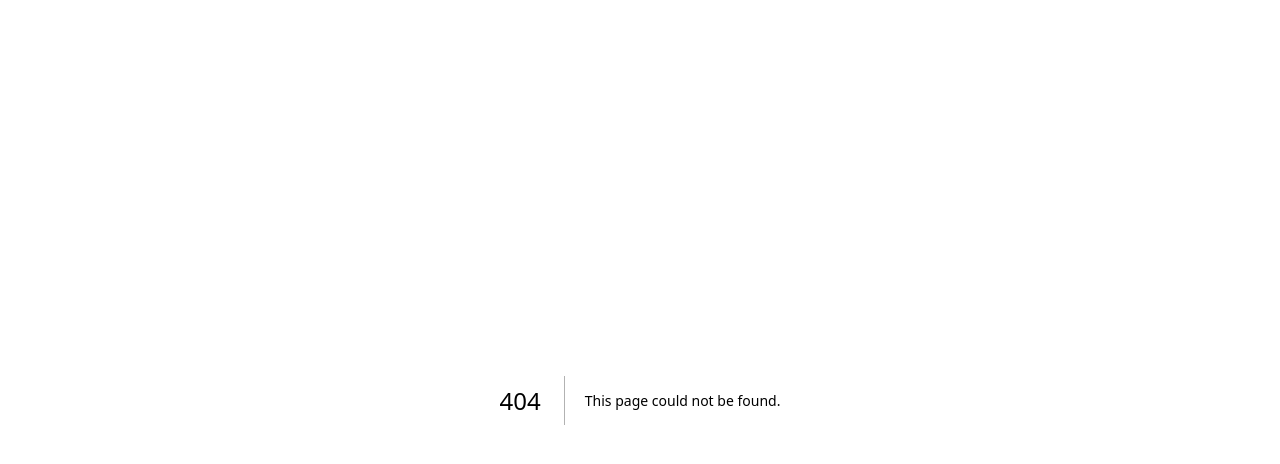
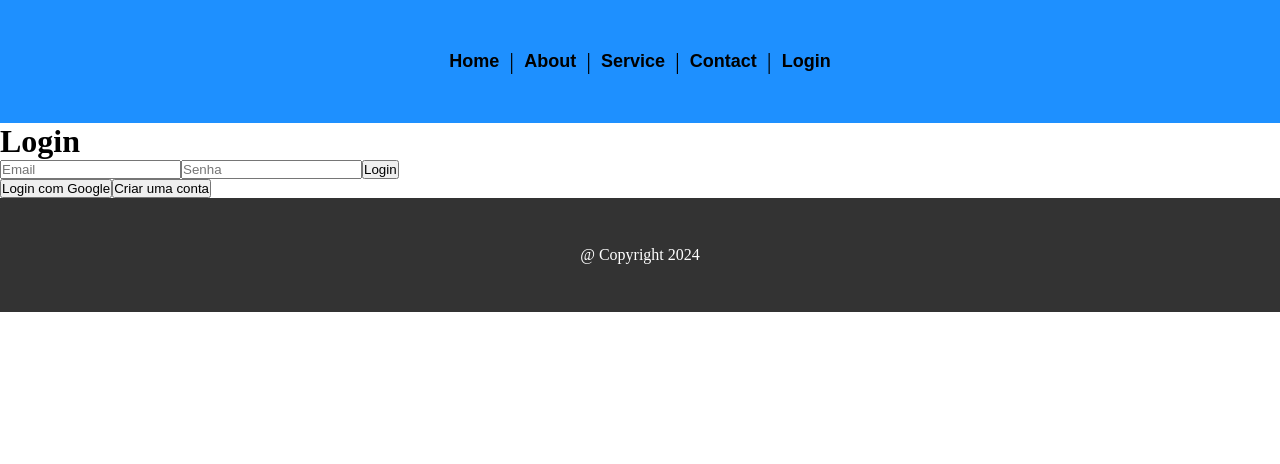
Before and after one commit to RuanKysa/Projeto-final, a Next.js app: page /login in a window 1280 px wide. Before the commit this address had no page. Shown: the top 464 px of the page. Built offline with nearby package versions, Linux system fonts and the light colour scheme; no server answers.

Commit message:
sistema de Auth

```diff
--- a/package.json
+++ b/package.json
@@ -10,6 +10,8 @@
   },
   "dependencies": {
     "@fortawesome/fontawesome-free": "^6.6.0",
+    "@fortawesome/free-solid-svg-icons": "^6.6.0",
+    "@fortawesome/react-fontawesome": "^0.2.2",
     "firebase": "^10.14.1",
     "next": "14.2.13",
     "react": "^18",
--- a/src/components/Header.js
+++ b/src/components/Header.js
@@ -1,9 +1,35 @@
-
+// components/Header.js
 
 import Link from 'next/link';
-import styles from '../styles/Header.module.css'
+import { useEffect, useState } from 'react';
+import { auth } from '@/firebaseConnection';
+import { onAuthStateChanged, signOut } from 'firebase/auth';
+import styles from '../styles/Header.module.css';
 
 export default function Header() {
+    const [user, setUser] = useState(null);
+
+    useEffect(() => {
+        const unsubscribe = onAuthStateChanged(auth, (user) => {
+            if (user) {
+                setUser(user);
+            } else {
+                setUser(null);
+            }
+        });
+
+        return () => unsubscribe(); // limpa o listener quando o componente é desmontado
+    }, []);
+
+    const handleLogout = async () => {
+        try {
+            await signOut(auth);
+            console.log("Logout bem-sucedido!");
+        } catch (err) {
+            console.error("Erro ao deslogar:", err);
+        }
+    };
+
     return (
         <header>
             <nav className={styles.container}>
@@ -23,6 +49,30 @@ export default function Header() {
                     <li className={styles.navItem}>
                         <Link href="/contact" className={styles.navLink}>Contact</Link>
                     </li>
+                    <li className={styles.separator}>|</li>
+                    {user ? (
+                        <>
+                            <li className={styles.navItem}>
+                                <img
+                                    src={user.photoURL || '/default-avatar.png'}
+                                    alt="User Avatar"
+                                    className={styles.userAvatar}
+                                />
+                            </li>
+                            <li className={styles.navItem}>
+                                <span className={styles.userEmail}>{user.email}</span>
+                            </li>
+                            <li className={styles.navItem}>
+                                <button onClick={handleLogout} className={styles.logoutButton}>
+                                    Logout
+                                </button>
+                            </li>
+                        </>
+                    ) : (
+                        <li className={styles.navItem}>
+                            <Link href="/login" className={styles.navLink}>Login</Link>
+                        </li>
+                    )}
                 </ul>
             </nav>
         </header>
--- a/src/firebaseConnection.js
+++ b/src/firebaseConnection.js
@@ -1,3 +1,4 @@
+
 import { initializeApp } from "firebase/app";
 import { getAuth } from "firebase/auth";
 import { getFirestore } from "firebase/firestore";
@@ -14,6 +15,6 @@ const firebaseConfig = {
 
 const app = initializeApp(firebaseConfig);
 
-// export const auth = getAuth(app);
+export const auth = getAuth(app);
 export const db = getFirestore(app);
 export const storage = getStorage(app);
--- /dev/null
+++ b/src/pages/login.js
@@ -0,0 +1,109 @@
+import { useState, useEffect } from "react";
+import { auth } from "@/firebaseConnection";
+import { getAuth, signInWithEmailAndPassword, createUserWithEmailAndPassword, GoogleAuthProvider, signInWithPopup, signOut } from "firebase/auth";
+import Layout from "@/layout/layout";
+
+const Login = () => {
+  const [email, setEmail] = useState("");
+  const [password, setPassword] = useState("");
+  const [error, setError] = useState("");
+  const [user, setUser] = useState(null);
+  const [isLoginMode, setIsLoginMode] = useState(true);
+  const handleLogin = async (e) => {
+    e.preventDefault();
+    const auth = getAuth();
+
+    try {
+      await signInWithEmailAndPassword(auth, email, password);
+      console.log("Login bem-sucedido!");
+    } catch (err) {
+      setError(err.message);
+    }
+  };
+
+  const handleRegister = async (e) => {
+    e.preventDefault();
+    const auth = getAuth();
+
+    try {
+      await createUserWithEmailAndPassword(auth, email, password);
+      console.log("Cadastro bem-sucedido!");
+      setIsLoginMode(true);
+    } catch (err) {
+      setError(err.message);
+    }
+  };
+
+  const handleGoogleLogin = async () => {
+    const provider = new GoogleAuthProvider();
+    const auth = getAuth();
+
+    try {
+      await signInWithPopup(auth, provider);
+      console.log("Login com Google bem-sucedido!");
+    } catch (err) {
+      setError(err.message);
+    }
+  };
+
+  const handleLogout = async () => {
+    const auth = getAuth();
+    try {
+      await signOut(auth);
+      console.log("Logout bem-sucedido!");
+    } catch (err) {
+      setError(err.message);
+    }
+  };
+
+  useEffect(() => {
+    const auth = getAuth();
+    const unsubscribe = auth.onAuthStateChanged((user) => {
+      setUser(user);
+    });
+
+    return () => unsubscribe();
+  }, []);
+
+  return (
+    <Layout>
+      <div>
+        <h1>{isLoginMode ? "Login" : "Cadastro"}</h1>
+        {error && <p style={{ color: "red" }}>{error}</p>}
+
+        {!user ? (
+          <form onSubmit={isLoginMode ? handleLogin : handleRegister}>
+            <input
+              type="email"
+              placeholder="Email"
+              value={email}
+              onChange={(e) => setEmail(e.target.value)}
+              required
+            />
+            <input
+              type="password"
+              placeholder="Senha"
+              value={password}
+              onChange={(e) => setPassword(e.target.value)}
+              required
+            />
+            <button type="submit">{isLoginMode ? "Login" : "Cadastrar"}</button>
+          </form>
+        ) : (
+          <div>
+            <p>Bem-vindo, {user.email}</p>
+            <button onClick={handleLogout}>Logout</button>
+          </div>
+        )}
+        {!user && (
+          <button onClick={handleGoogleLogin}>Login com Google</button>
+        )}
+        <button onClick={() => setIsLoginMode(!isLoginMode)}>
+          {isLoginMode ? "Criar uma conta" : "Já tenho uma conta"}
+        </button>
+      </div>
+    </Layout>
+  );
+};
+
+export default Login;
--- a/src/pages/service.js
+++ b/src/pages/service.js
@@ -89,12 +89,8 @@ export default function Service() {
                                     </button>
                                     <button
                                         className={styles.iconButton}
-                                        onClick={() => openModal(product)}
-                                    >
+                                        onClick={() => openModal(product)}>
                                         <i className="fa fa-eye"></i>
-                                    </button>
-                                    <button className={styles.iconButton}>
-                                        <i className="fa fa-random"></i>
                                     </button>
                                     <button
                                         className={styles.iconButton}
--- a/src/styles/Header.module.css
+++ b/src/styles/Header.module.css
@@ -1,3 +1,5 @@
+/* styles/Header.module.css */
+
 .container {
     background-color: #1e90ff;
     text-align: center;
@@ -34,3 +36,16 @@
 .separator {
     font-size: 24px;
 }
+
+.userEmail {
+    margin-right: 8px;
+    font-size: 16px;
+    color: #fff;
+}
+
+.userAvatar {
+    width: 30px;
+    height: 30px;
+    border-radius: 50%;
+    object-fit: cover;
+}
```
Also changed, not shown: 1 other file (tests, documents, lock files or other folders).
